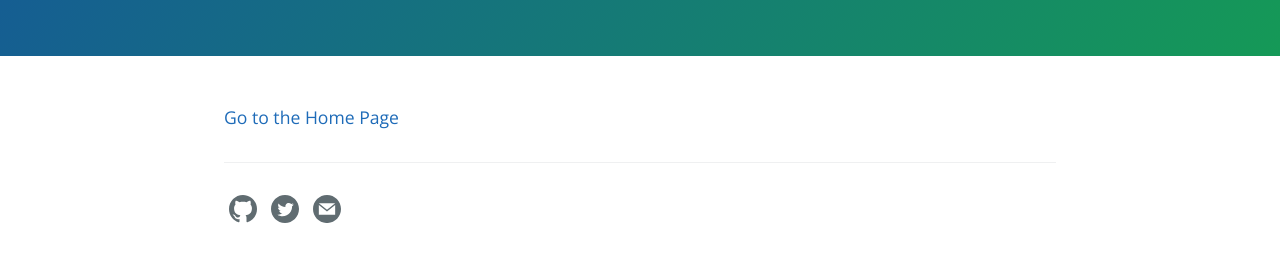
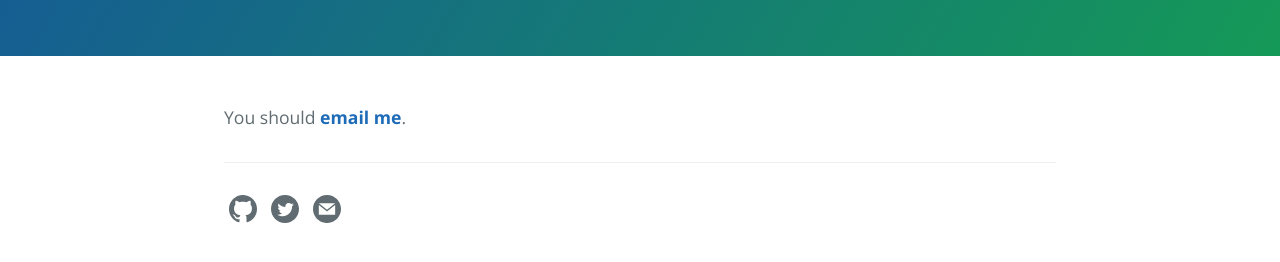
Before and after one commit to amangrg/amangrg.github.io, a Jekyll site: the page built from contact.md, in a window 1280 px wide. Shown: the part 317-579 px from the top of the page. Built offline with Jekyll 4.4.1, drawn with Linux system fonts in a browser that asks for light colours.

Commit message:
contact email

```diff
--- a/contact.md
+++ b/contact.md
@@ -6,5 +6,4 @@ ref: contact
 order: 1
 ---
 
-
-[Go to the Home Page]({{ '/' | absolute_url }})
+You should **[email me](mailto:amangrg96@gmail.com)**.
```
